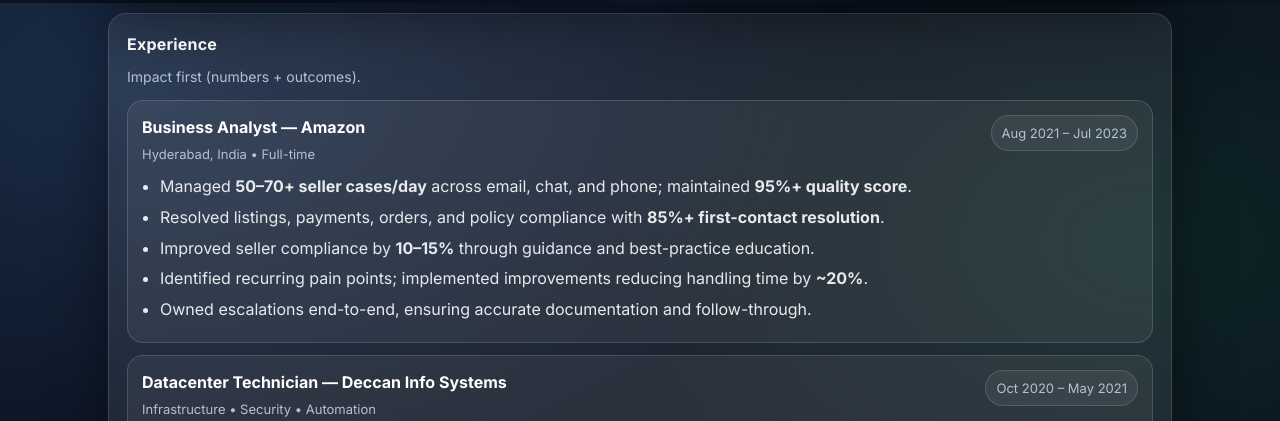
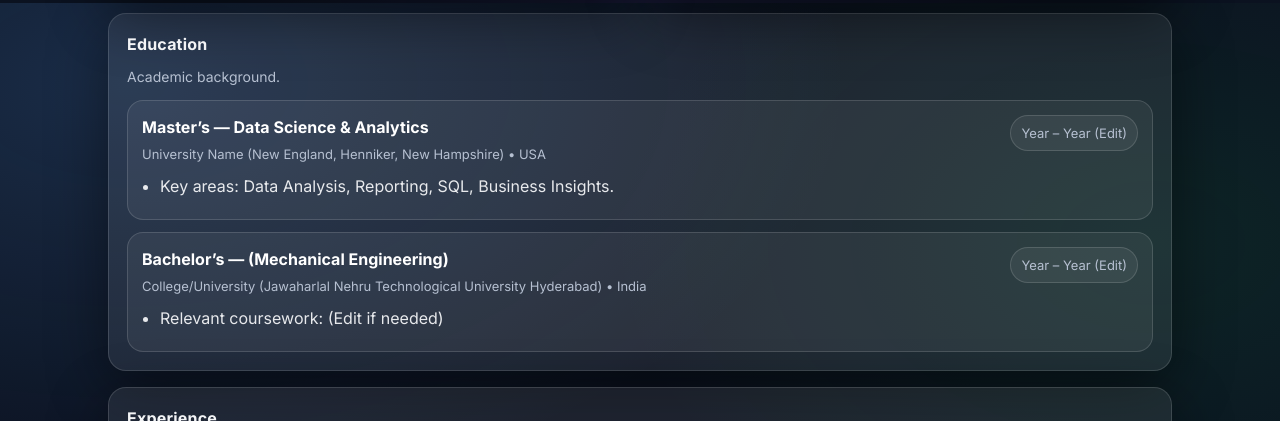
Before and after one commit to saigopinadhdevineni-png/saigopinadhdevineni.github.io, a plain HTML site: page index.html in a window 1280 px wide. Shown: the part 797-1218 px from the top of the page. Drawn offline with Linux system fonts and the light colour scheme.

Commit message:
Add education section to index.html
Added education section with academic background details.

```diff
--- a/index.html
+++ b/index.html
@@ -471,6 +471,40 @@
       </div>
     </section>
 
+    <!-- ✅ EDUCATION (ADDED) -->
+    <section class="card section" id="education" style="margin-top:16px;">
+      <h2>Education</h2>
+      <p class="sub">Academic background.</p>
+
+      <div class="list">
+        <div class="item">
+          <div class="item-top">
+            <div>
+              <p class="role">Master’s — Data Science & Analytics</p>
+              <p class="meta">University Name (New England, Henniker, New Hampshire) • USA</p>
+            </div>
+            <div class="when">Year – Year (Edit)</div>
+          </div>
+          <ul>
+            <li>Key areas: Data Analysis, Reporting, SQL, Business Insights.</li>
+          </ul>
+        </div>
+
+        <div class="item">
+          <div class="item-top">
+            <div>
+              <p class="role">Bachelor’s — (Mechanical Engineering)</p>
+              <p class="meta">College/University (Jawaharlal Nehru Technological University Hyderabad) • India</p>
+            </div>
+            <div class="when">Year – Year (Edit)</div>
+          </div>
+          <ul>
+            <li>Relevant coursework: (Edit if needed)</li>
+          </ul>
+        </div>
+      </div>
+    </section>
+
     <!-- EXPERIENCE -->
     <section class="card section" id="experience" style="margin-top:16px;">
       <h2>Experience</h2>
@@ -581,7 +615,7 @@
           </div>
         </div>
 
-        <!-- ✅ E-COMMERCE SALES & PROFIT ANALYSIS (ADDED) -->
+        <!-- ✅ E-COMMERCE SALES & PROFIT ANALYSIS -->
         <div class="item">
           <div class="item-top">
             <div>
```
